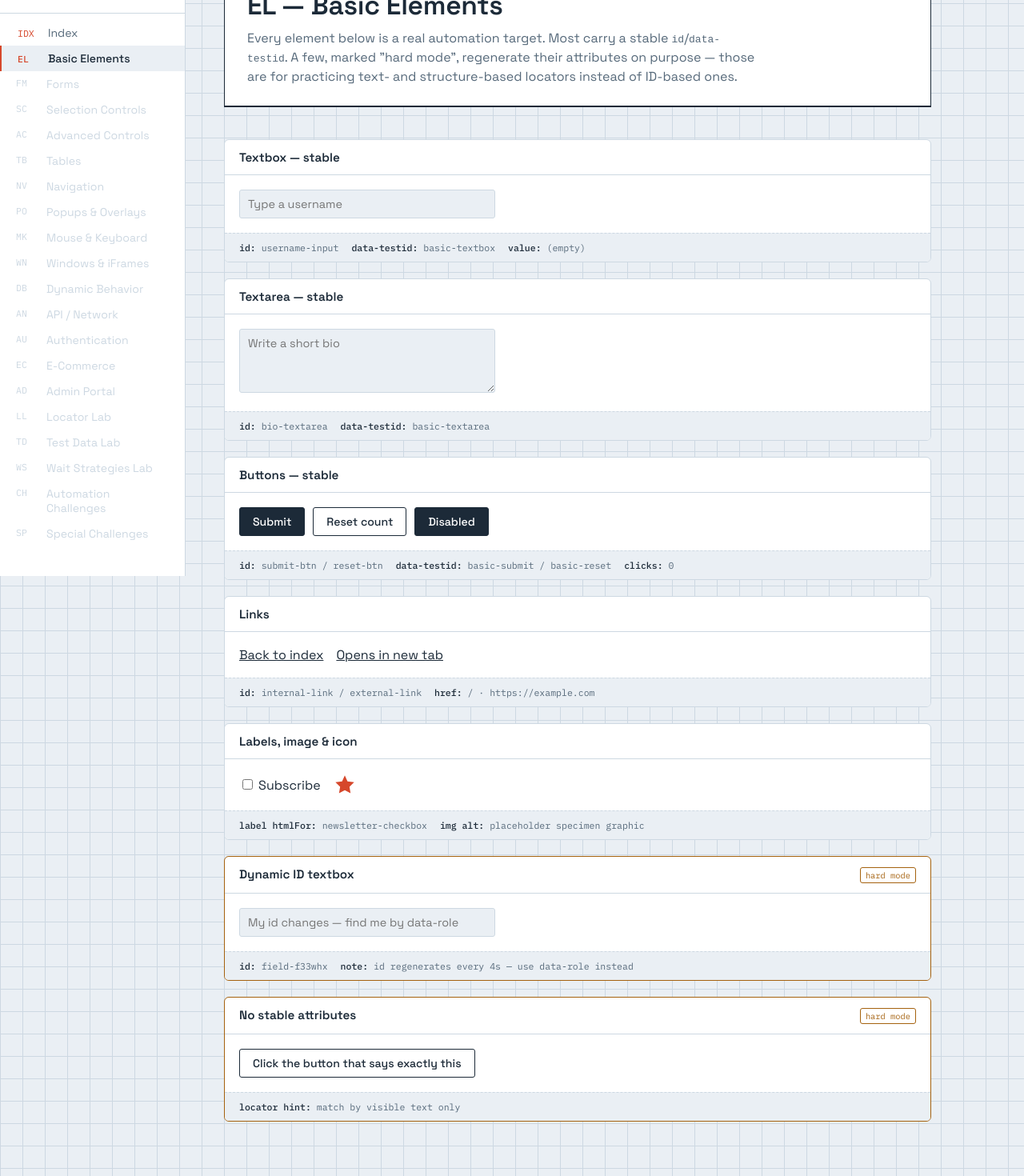
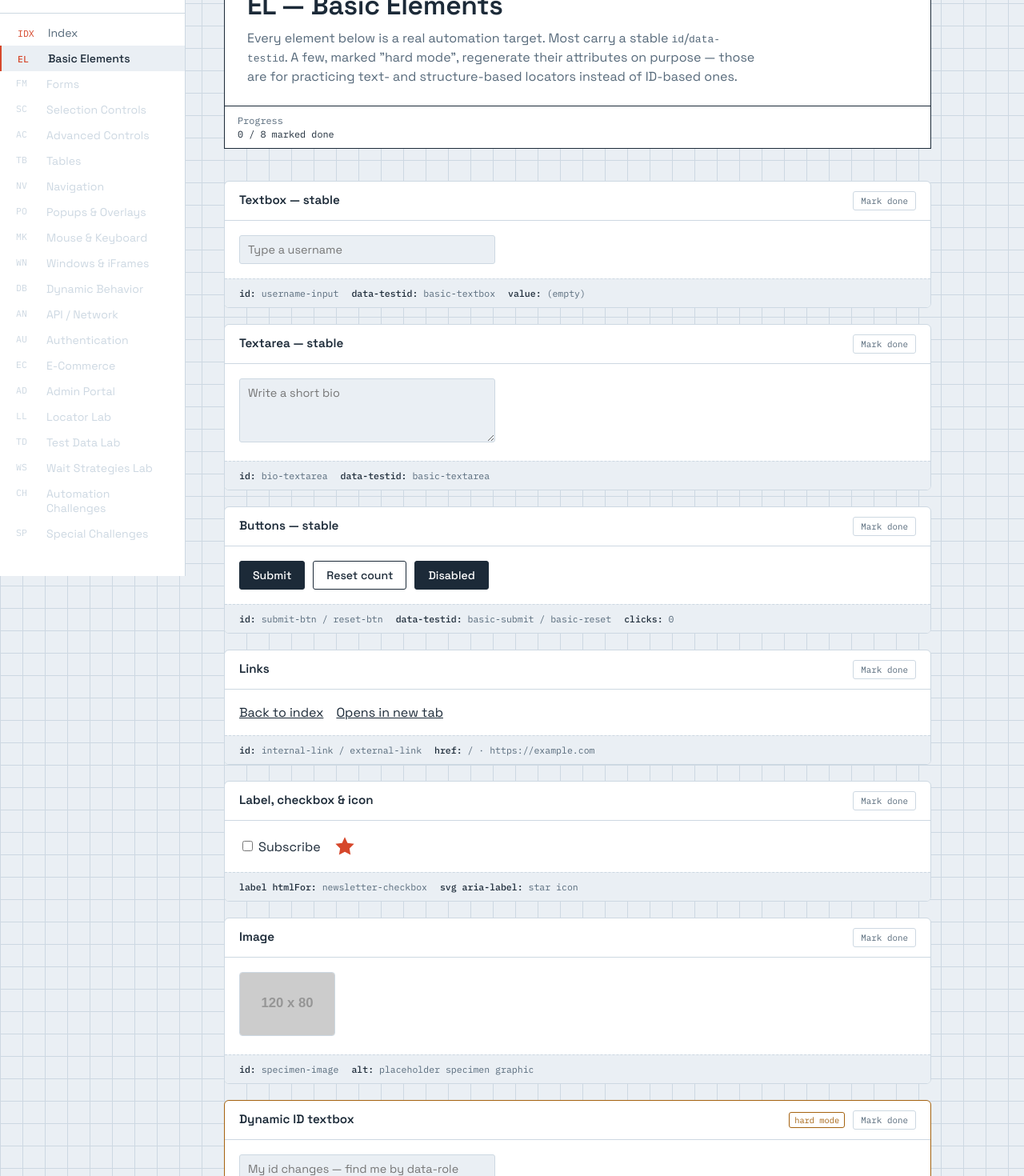
Before and after one commit to vishwanathrajasekaran/UI_PlayGround, a React (Vite) app: page /basic-elements in a window 1280 px wide. Shown: the part 80-1550 px from the top of the page at 80% size. Built offline with nearby package versions, Linux system fonts and the light colour scheme.

Commit message:
Add progress tracking to BasicElements component

```diff
--- a/src/pages/basic-elements/BasicElements.jsx
+++ b/src/pages/basic-elements/BasicElements.jsx
@@ -1,5 +1,6 @@
 import { useEffect, useState } from 'react'
 import Specimen from '../../components/Specimen.jsx'
+import { useProgress } from '../../hooks/useProgress.js'
 
 function useDynamicToken(intervalMs = 4000) {
   const [token, setToken] = useState(() => Math.random().toString(36).slice(2, 8))
@@ -10,10 +11,13 @@ function useDynamicToken(intervalMs = 4000) {
   return token
 }
 
+const SPECIMEN_IDS = ['textbox', 'textarea', 'buttons', 'links', 'label-icon', 'image', 'dynamic-id', 'no-attrs']
+
 export default function BasicElements() {
   const [textValue, setTextValue] = useState('')
   const [clickCount, setClickCount] = useState(0)
   const dynamicToken = useDynamicToken()
+  const { isDone, toggle, completedCount, total } = useProgress('basic-elements', SPECIMEN_IDS)
 
   return (
     <>
@@ -27,10 +31,19 @@ export default function BasicElements() {
             instead of ID-based ones.
           </p>
         </div>
+        <div className="title-block-fields">
+          <div>
+            <span className="field-label">Progress</span>
+            {completedCount} / {total} marked done
+          </div>
+        </div>
       </div>
 
       <Specimen
+        id="textbox"
         title="Textbox — stable"
+        done={isDone('textbox')}
+        onToggleDone={toggle}
         annotations={[
           ['id', 'username-input'],
           ['data-testid', 'basic-textbox'],
@@ -48,7 +61,10 @@ export default function BasicElements() {
       </Specimen>
 
       <Specimen
+        id="textarea"
         title="Textarea — stable"
+        done={isDone('textarea')}
+        onToggleDone={toggle}
         annotations={[
           ['id', 'bio-textarea'],
           ['data-testid', 'basic-textarea'],
@@ -58,7 +74,10 @@ export default function BasicElements() {
       </Specimen>
 
       <Specimen
+        id="buttons"
         title="Buttons — stable"
+        done={isDone('buttons')}
+        onToggleDone={toggle}
         annotations={[
           ['id', 'submit-btn / reset-btn'],
           ['data-testid', 'basic-submit / basic-reset'],
@@ -79,7 +98,10 @@ export default function BasicElements() {
       </Specimen>
 
       <Specimen
+        id="links"
         title="Links"
+        done={isDone('links')}
+        onToggleDone={toggle}
         annotations={[
           ['id', 'internal-link / external-link'],
           ['href', '/  ·  https://example.com'],
@@ -96,10 +118,13 @@ export default function BasicElements() {
       </Specimen>
 
       <Specimen
-        title="Labels, image & icon"
+        id="label-icon"
+        title="Label, checkbox & icon"
+        done={isDone('label-icon')}
+        onToggleDone={toggle}
         annotations={[
           ['label htmlFor', 'newsletter-checkbox'],
-          ['img alt', 'placeholder specimen graphic'],
+          ['svg aria-label', 'star icon'],
         ]}
       >
         <div style={{ display: 'flex', alignItems: 'center', gap: 16 }}>
@@ -116,8 +141,32 @@ export default function BasicElements() {
       </Specimen>
 
       <Specimen
+        id="image"
+        title="Image"
+        done={isDone('image')}
+        onToggleDone={toggle}
+        annotations={[
+          ['id', 'specimen-image'],
+          ['alt', 'placeholder specimen graphic'],
+        ]}
+      >
+        <img
+          id="specimen-image"
+          data-testid="basic-image"
+          alt="placeholder specimen graphic"
+          width="120"
+          height="80"
+          style={{ borderRadius: 4, border: '1px solid var(--color-grid)' }}
+          src="https://placehold.co/120x80/eaeff4/1c2a38?text=EL-01"
+        />
+      </Specimen>
+
+      <Specimen
+        id="dynamic-id"
         title="Dynamic ID textbox"
         hard
+        done={isDone('dynamic-id')}
+        onToggleDone={toggle}
         annotations={[
           ['id', `field-${dynamicToken}`],
           ['note', 'id regenerates every 4s — use data-role instead'],
@@ -133,11 +182,12 @@ export default function BasicElements() {
       </Specimen>
 
       <Specimen
+        id="no-attrs"
         title="No stable attributes"
         hard
-        annotations={[
-          ['locator hint', 'match by visible text only'],
-        ]}
+        done={isDone('no-attrs')}
+        onToggleDone={toggle}
+        annotations={[['locator hint', 'match by visible text only']]}
       >
         <button className={`btn btn-outline rnd-${dynamicToken}`} onClick={() => alert('Found me by text!')}>
           Click the button that says exactly this
```
